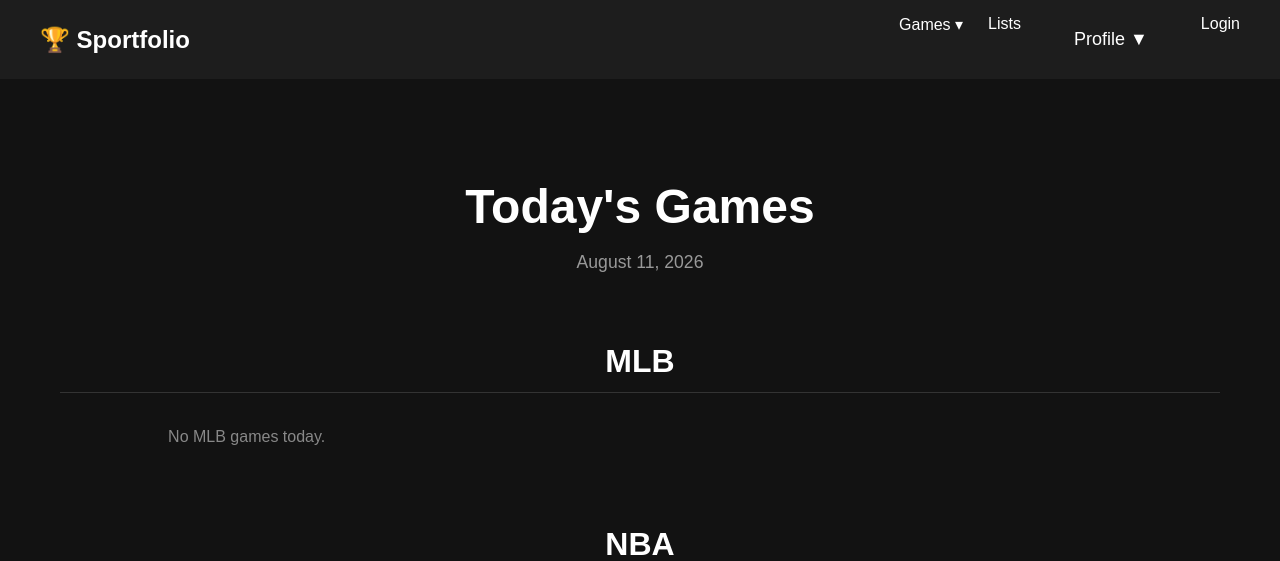
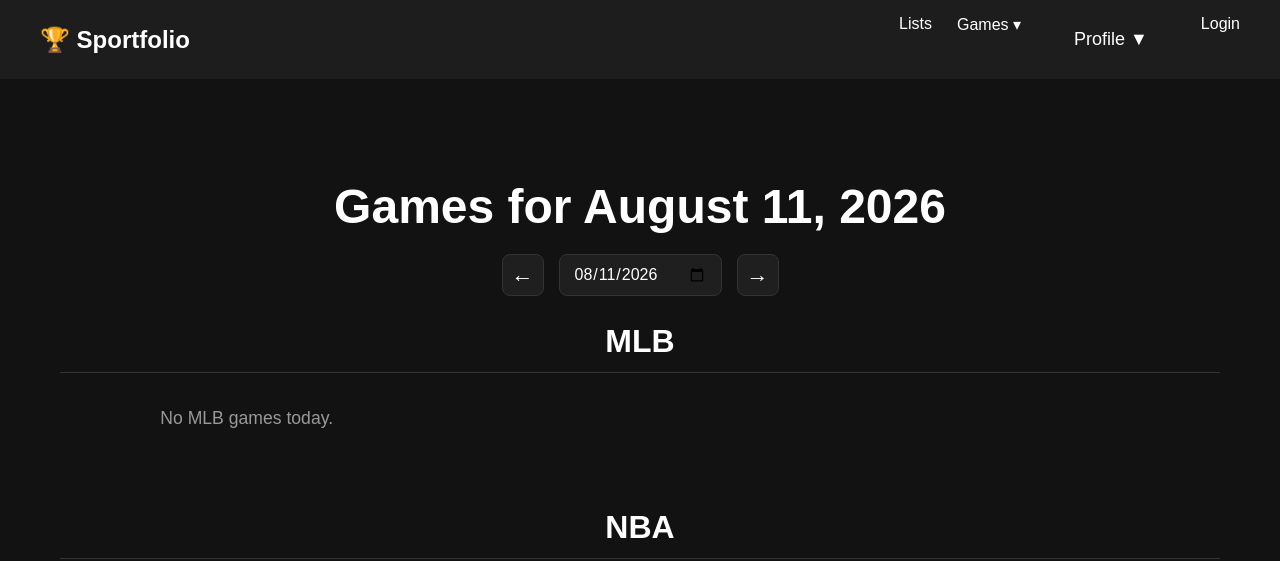
Before and after one commit to E-cush/Sportfolio, a Django app: page /todays-games/ in a window 1280 px wide. Shown: the top 561 px of the page. Run offline with Django 5.2, Linux system fonts and the light colour scheme; data that the repository does not hold is empty.

Commit message:
Reorder navbar navigation

```diff
--- a/reviews/views.py
+++ b/reviews/views.py
@@ -10,7 +10,7 @@ from django.db.models import Avg, Count
 from django.core.paginator import Paginator
 from .forms import CommentForm
 from django.utils import timezone
-from datetime import date
+from datetime import date, timedelta
 
 def home(request):
     today = timezone.localdate()
@@ -26,25 +26,38 @@ def home(request):
 def todays_games(request):
     today = timezone.localdate()
 
+    date_param = request.GET.get("date", "")
+
+    if date_param:
+        try:
+            selected_date = date.fromisoformat(date_param)
+        except ValueError:
+            selected_date = today
+    else:
+        selected_date = today
+
+    previous_date = selected_date - timedelta(days=1)
+    next_date = selected_date + timedelta(days=1)
+
     mlb_games = Game.objects.filter(
         league="MLB",
-        game_date=today
+        game_date=selected_date
     ).order_by("id")
 
     nba_games = Game.objects.filter(
         league="NBA",
-        game_date=today
+        game_date=selected_date
     ).order_by("id")
 
     nfl_games = Game.objects.filter(
         league="NFL",
-        game_date=today
+        game_date=selected_date
     ).order_by("id")
 
     champions_league_games = Game.objects.filter(
         league="Soccer",
         competition="UEFA Champions League",
-        game_date=today
+        game_date=selected_date
     ).order_by("id")
 
     return render(request, "todays_games.html", {
@@ -52,7 +65,10 @@ def todays_games(request):
         "nba_games": nba_games,
         "nfl_games": nfl_games,
         "champions_league_games": champions_league_games,
-        "today": today,
+        "today": selected_date,
+        "selected_date": selected_date,
+        "previous_date": previous_date,
+        "next_date": next_date,
     })
 
 def coming_soon(request):
--- a/static/css/style.css
+++ b/static/css/style.css
@@ -1658,3 +1658,71 @@ button:hover {
     }
 
 }
+
+.date-navigation {
+    display: flex;
+    align-items: center;
+    justify-content: center;
+    gap: 15px;
+    margin-top: 20px;
+}
+
+.date-nav-btn {
+    width: 42px;
+    height: 42px;
+    display: flex;
+    align-items: center;
+    justify-content: center;
+
+    background: #1f1f1f;
+    border: 1px solid #333;
+    border-radius: 8px;
+
+    color: white;
+    text-decoration: none;
+    font-size: 22px;
+    font-weight: bold;
+
+    transition: all .2s ease;
+}
+
+.date-nav-btn:hover {
+    background: #00c853;
+    border-color: #00c853;
+}
+
+.date-picker-form {
+    margin: 0;
+}
+
+.date-picker-form input {
+    padding: 10px 14px;
+
+    background: #1f1f1f;
+    color: white;
+
+    border: 1px solid #333;
+    border-radius: 8px;
+
+    font-size: 16px;
+    font-family: inherit;
+
+    cursor: pointer;
+}
+
+@media (max-width: 768px) {
+    .date-navigation {
+        gap: 10px;
+    }
+
+    .date-nav-btn {
+        width: 38px;
+        height: 38px;
+        font-size: 20px;
+    }
+
+    .date-picker-form input {
+        font-size: 14px;
+        padding: 9px 10px;
+    }
+}
--- a/templates/base.html
+++ b/templates/base.html
@@ -16,7 +16,9 @@
 </a></h2>
 
     <ul>
-        <li class="dropdown games-dropdown">
+        <li><a href="{% url 'coming_soon' %}">Lists</a></li>
+
+<li class="dropdown games-dropdown">
     <a href="/search/" class="games-link">Games ▾</a>
 
     <div class="dropdown-content">
@@ -30,7 +32,6 @@
 
     </div>
 </li>
-        <li><a href="{% url 'coming_soon' %}">Lists</a></li>
         <li class="dropdown">
     <button class="dropbtn">
         Profile ▼
--- a/templates/todays_games.html
+++ b/templates/todays_games.html
@@ -10,11 +10,37 @@
 
     <div class="todays-games-header">
 
-        <h1>Today's Games</h1>
+        <h1>Games for {{ selected_date|date:"F j, Y" }}</h1>
 
-        <p>{{ today|date:"F j, Y" }}</p>
+<div class="date-navigation">
 
-    </div>
+    <a
+        href="?date={{ previous_date|date:'Y-m-d' }}"
+        class="date-nav-btn"
+        aria-label="Previous day"
+    >
+        ←
+    </a>
+
+    <form method="get" class="date-picker-form">
+        <input
+            type="date"
+            name="date"
+            value="{{ selected_date|date:'Y-m-d' }}"
+            onchange="this.form.submit()"
+            aria-label="Select date"
+        >
+    </form>
+
+    <a
+        href="?date={{ next_date|date:'Y-m-d' }}"
+        class="date-nav-btn"
+        aria-label="Next day"
+    >
+        →
+    </a>
+
+</div>
 
 
     <!-- MLB -->
```
Also changed, not shown: reviews/team_choices.py (+21 -0 lines), reviews/team_logos.py (+14 -0 lines).
